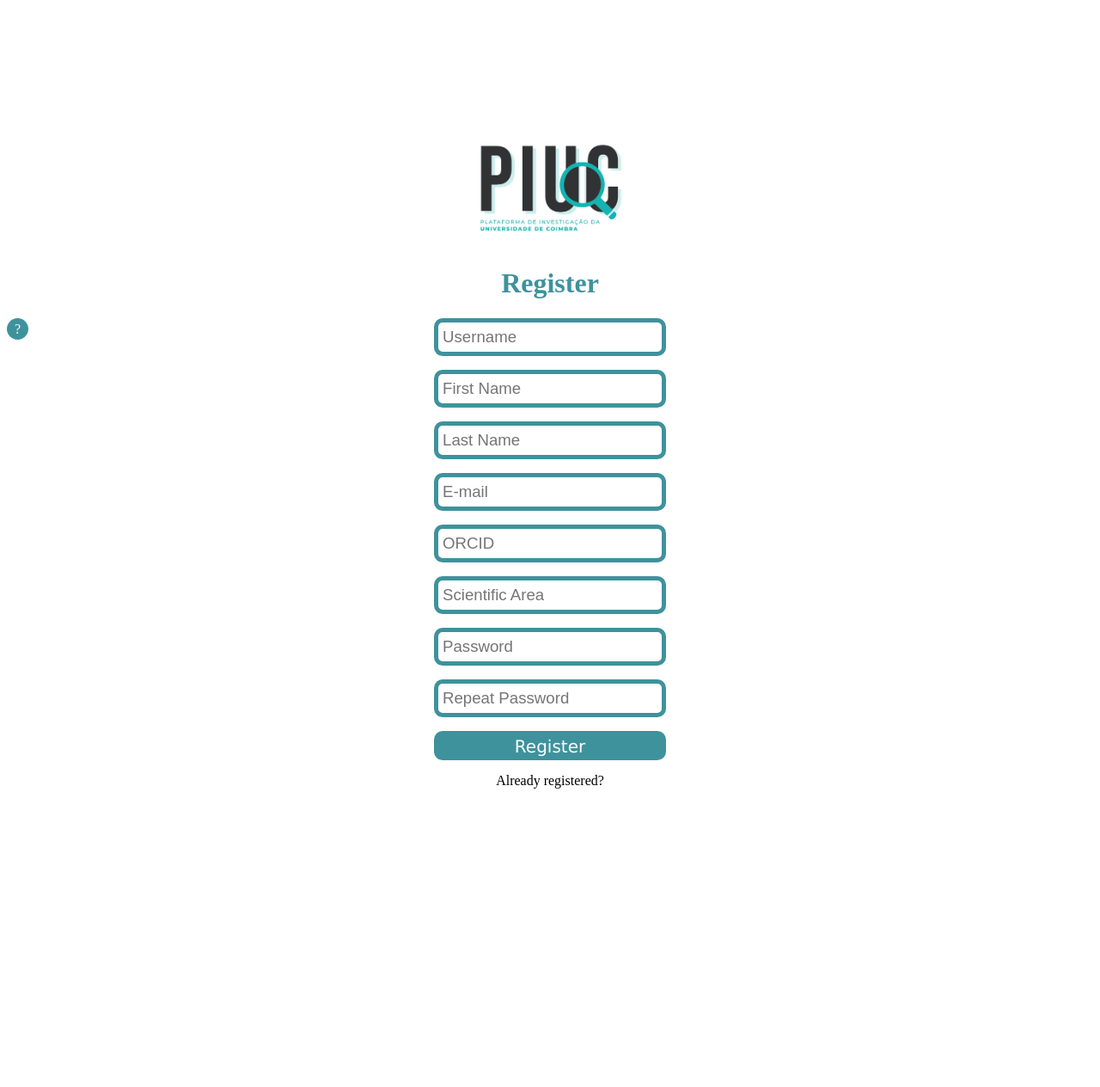
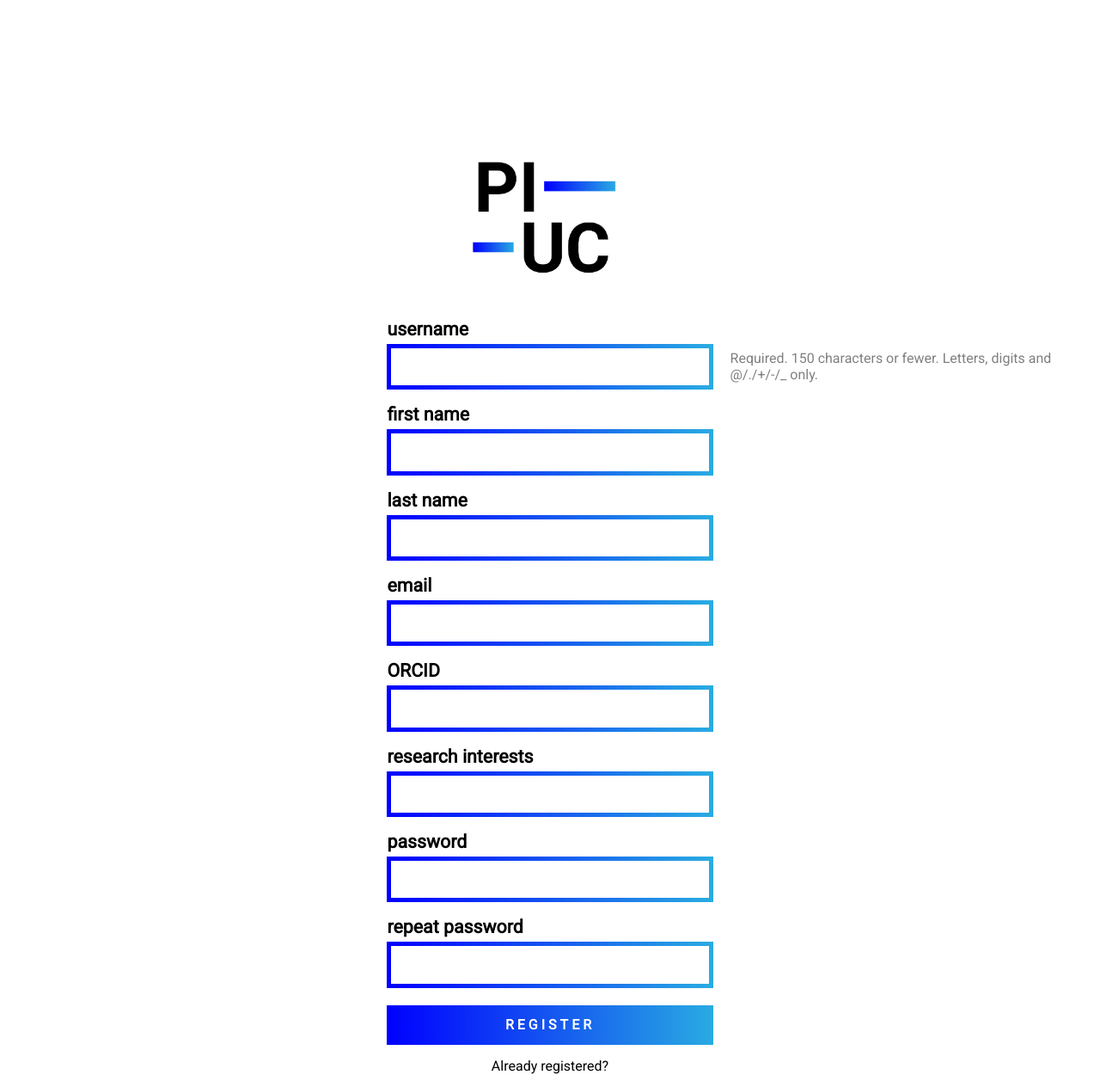
Before and after one commit to pl218/PIUC, a Django app: page /accounts/register/ in a window 1280 px wide. Shown: the whole page at 86% size. Before the commit the page ends 917 px from the top, so only its background shows below. Run offline with Django 3.2, Linux system fonts and the light colour scheme.

Commit message:
Finished CSS for login and register pages

```diff
--- a/accounts/templates/accounts/register.html
+++ b/accounts/templates/accounts/register.html
@@ -22,44 +22,44 @@ function addClass() {
   document.getElementById("id_password1").className = "input_textbox";
   document.getElementById("id_password2").className = "input_textbox";
 
-  document.getElementById("id_username").setAttribute("placeholder", "Username");
-  document.getElementById("id_first_name").setAttribute("placeholder", "First Name");
-  document.getElementById("id_last_name").setAttribute("placeholder", "Last Name");
-  document.getElementById("id_email").setAttribute("placeholder", "E-mail");
-  document.getElementById("id_ORCID").setAttribute("placeholder", "ORCID");
-  document.getElementById("id_scientific_area").setAttribute("placeholder", "Scientific Area");
-  document.getElementById("id_password1").setAttribute("placeholder", "Password");
-  document.getElementById("id_password2").setAttribute("placeholder", "Repeat Password");
+  //REMOVES EMPTY SPAN
+  document.querySelector("p:nth-child(8) > span").remove();
+  //REMOVE EMPY <p>
+  document.querySelector("form > p:nth-child(10)").remove();
 
-  document.querySelector(".container > form > ul").id = "password_helptext"
+  //PLACES UL INSIDE CORRECT <p> ELEMENT
+  var password_info = document.querySelector(".container > #register_form > form > ul");
+  document.querySelector("p:nth-child(8)").appendChild(password_info);
 
+  //ADDS IDs TO THE INPUT DESCRIPTONS SO YOU CAN HIDE THEM WITH CSS
+  document.querySelector("p:nth-child(2) > span").id = "user_description";
+  document.querySelector("p:nth-child(8) > ul").id = "password1_description";
+  document.querySelector("p:nth-child(9) > span").id = "password2_description";
+
+  //CHANGES THE LABELS OF THE INPUT BOXES
+  document.querySelector("label").innerHTML = "username";
+  document.querySelector("p:nth-child(3) > label").innerHTML = "first name";
+  document.querySelector("p:nth-child(4) > label").innerHTML = "last name";
+  document.querySelector("p:nth-child(5) > label").innerHTML = "email";
+  document.querySelector("p:nth-child(6) > label").innerHTML = "ORCID";
+  document.querySelector("p:nth-child(7) > label").innerHTML = "research interests";
+  document.querySelector("p:nth-child(8) > label").innerHTML = "password";
+  document.querySelector("p:nth-child(9) > label").innerHTML = "repeat password";
 }
 
 </script>
 
 <div class="container">
-  <h1>Register</h1>
-  <div id="show_help"> ? </div>
+  <div id="register_form">
+    <form method="post">
 
+      {% csrf_token %}
+      {{ form.as_p }}
 
-  <form method="post">
-    {% csrf_token %}
-    {{ form.as_p }}
-
-    <button id="register_sub_button" type="submit">Register</button>
-
-    <a href="{% url 'login' %}" id="login_register_link">Already registered?</a>
-  </form>
+      <button id="register_sub_button" type="submit">REGISTER</button>
+      <a href="{% url 'login' %}" id="login_register_link">Already registered?</a>
+    </form>
+  </div>
 </div>
 
-<script>
-document.getElementById("show_help").addEventListener("mouseover", function hover_helptext_on() {
-document.getElementById("password_helptext").style.display = "inline-block";
-});
-
-document.getElementById("show_help").addEventListener("mouseout", function hover_helptext_off() {
-document.getElementById("password_helptext").style.display = "none";
-});
-</script>
-
 {% endblock %}
--- a/accounts/templates/base.html
+++ b/accounts/templates/base.html
@@ -6,8 +6,12 @@
   <meta charset="utf-8">
   <title></title>
   <link rel="stylesheet" href="{% static 'css/base.css' %}">
+  <link href="https://fonts.googleapis.com/css?family=Nunito|Roboto" rel="stylesheet">
   <div id="logo_container">
-   <img id="logo" src="{% static 'logo.jpg' %}">
+    <a id="logo_change">
+    <img id="logo_on" src="{% static 'logo.png' %}">
+    <img id="logo_off" src="{% static 'logo_horizontal.png' %}">
+    </a>
   </div>
 </head>
 <body>
@@ -15,4 +19,5 @@
   BASE
   {% endblock %}
 </body>
+
 </html>
--- a/static/css/base.css
+++ b/static/css/base.css
@@ -5,42 +5,51 @@ input::-webkit-input-placeholder::before {
 
 body {
   background-color: white;
+  font-family: 'Roboto', sans-serif;
+}
+
+button {
+  padding:0;
+  border: none;
 }
 
 textarea, select, input, button { outline: none; }
 
 label {
-  font-family: Verdana, Geneva, sans-serif;
+  font-family: 'Roboto', sans-serif;
+  font-size: 16pt;
   font-weight: bold;
-  display: none;
 }
 
-#login_form {
+#login_form, #register_form {
   display: block;
   margin-left: auto;
   margin-right: auto;
-  width: 15%;
+  width: 30%;
   min-width: 270px;
+  max-width: 500px;
 }
 
 #id_username, #id_password, .input_textbox{
   padding: 5px;
-  border: 5px solid #3E929C;
-  border-radius: 10px;
+  border-image: linear-gradient(to left, #29ABE2 0%, #0000FF 100%);
+       border-image-slice: 1;
+       border-width: 5px;
   left: 0;
-  font-size: 14pt;
+  font-size: 16pt;
   background-color: white;
-  width: 15% ;
+  width: calc(100% - 20px) ;
   min-width: 250px;
-  height: 18pt;
+  height: 25pt;
   display: block;
   position: relative;
   color: grey;
   margin-left: auto;
   margin-right: auto;
+  margin-top: 5px;
 }
 
-#logo {
+#logo_on, #logo_off, #logo_change {
   align: center;
   display: block;
   margin-left: auto;
@@ -50,39 +59,38 @@ label {
   margin-bottom: 20px;
 }
 
+#logo_off, #logo_change:hover #logo_on{
+   display:none;
+}
+#logo_on, #logo_change:hover #logo_off{
+   display:block;
+}
+
 #login_sub_button, #register_sub_button {
-  font-family: Verdana, Geneva, sans-serif;
-  width: cal(15% + 20px);
+  font-family: 'Roboto', sans-serif;
+  font-weight: bold;
+  letter-spacing: 3pt;
+  width: 100%;
   min-width: 270px;
-  height: calc(18pt + 10px);
-  background-color: #3E929C;
-  border: 5px solid #3E929C;
-  border-radius: 10px;
-  font-size: 15pt;
+  height: calc(20pt + 20px);
+  background: linear-gradient(to left, #29ABE2, #0000FF);
+  font-size: 12pt;
   color: white;
   display: block;
   margin-left: auto;
   margin-right: auto;
   cursor: pointer;
+  margin-top: 20px;
+  transition: 1.5s;
 }
 
+
 #login_sub_button:hover, #register_sub_button:hover {
-  background-color: white;
-  border-color: white;
-  color: #3E929C;
+  background: linear-gradient(to left, #0000FF, #29ABE2);
   cursor: pointer;
-  transition: 0.5s;
-}
+  letter-spacing: 10pt;
+  transition: 1.5s;
 
-#password_helptext {
-  position: absolute;
-  display: none;
-}
-
-.helptext {
-  position: absolute;
-  float: left;
-  display: none;
 }
 
 .container > h1 {
@@ -92,27 +100,8 @@ label {
   font-style: normal;
 }
 
-#show_help {
-  background-color: #3E929C;
-  width: 25px;
-  height: 25px;
-  color: white;
-  text-align: center;
-  line-height: 25px;
-  border-radius: 25px;
-  display: inline-block;
-  position: absolute;
-}
-
-#show_help:hover {
-  background-color: white;
-  font-weight: bold;
-  color: #3E929C;
-  transition: 0.5s;
-  cursor: pointer;
-}
-
 #register_login_link, #login_register_link {
+  font-family: 'Roboto', sans-serif;
   text-align: center;
   text-decoration: none;
   display: block;
@@ -121,6 +110,53 @@ label {
 }
 
 #register_login_link:hover, #login_register_link:hover {
-  color: #3E929C;
+background: linear-gradient(to left, #29ABE2, #0000FF);
+  -webkit-background:  linear-gradient(to left, #29ABE2, #0000FF);
+  -webkit-text-fill-color: transparent;
+  -webkit-background-clip: text;
   transition: 0.5s;
 }
+
+#user_description, #password1_description, #password2_description {
+  position: relative;
+  height: 0;
+  overflow: visible;
+  float: left;
+  display: block;
+  top: calc(-20pt - 20px);
+  left: calc(100% + 20px);
+  color: grey;
+  opacity: 0;
+  transition: 0.5s;
+}
+
+#password1_description {
+  list-style: none;
+  margin: 0;
+  padding: 0;
+
+}
+
+#id_username:focus + #user_description{
+  display: block;
+  opacity: 1;
+  float: left;
+  width: 100%;
+  transition: 1s;
+}
+
+#id_password1:focus + #password1_description{
+  display: block;
+  opacity: 1;
+  float: left;
+  width: 100%;
+  transition: 1s;
+}
+
+#id_password2:focus + #password2_description{
+  display: block;
+  opacity: 1;
+  float: left;
+  width: 100%;
+  transition: 1s;
+}
```
Also changed, not shown: accounts/templates/accounts/login.html (+7 -6 lines), db.sqlite3, static/Logo.png (added), static/logo.jpg (deleted), static/logo_horizontal.png (added), 3 other files. Lines whose indentation alone changed are shown as unchanged.
